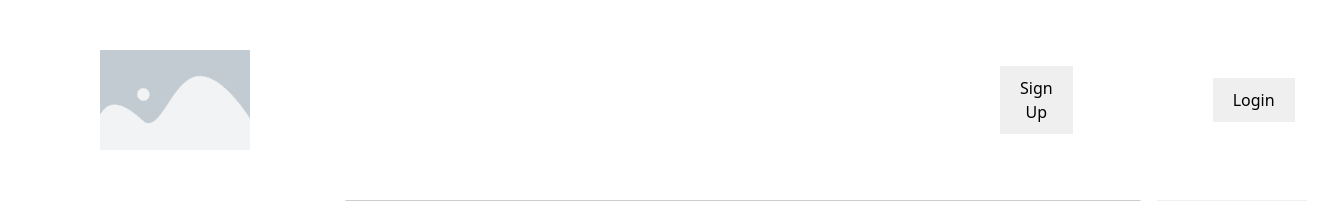
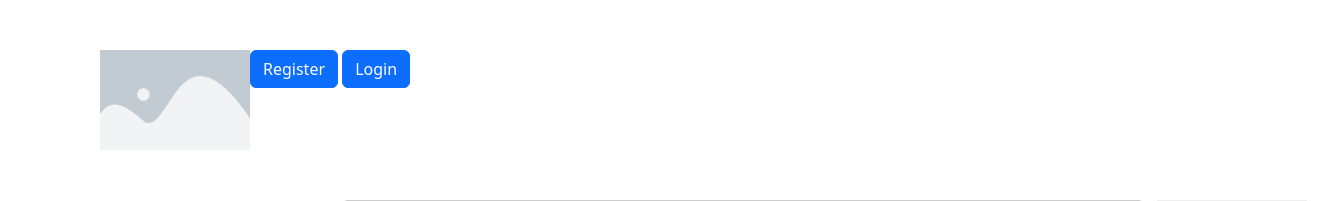
Before and after one commit to mathusathiru/destinations, a Flask app: page /search.html in a window 1320 px wide. Shown: the top 201 px of the page. Run offline with Flask 3, Linux system fonts and the light colour scheme; some libraries are stand-ins or nearby versions.

Commit message:
Update HTML pages

```diff
--- a/templates/layout.html
+++ b/templates/layout.html
@@ -13,17 +13,19 @@
 
     <div id="header">
         <a href="{{ url_for('home') }}"><img src="{{ image_url }}" alt="Logo" id="logo"></a>
-        <div id="button-container">
+        <div id="menu-buttons">
             {% if 'user_id' in session %}
-                <a href="{{ url_for('account') }}"><button id="btn-account">Account</button></a>
+                <a href="{{ url_for('account') }}" class="btn btn-primary" id="account-btn">Account</a>
             {% else %}
-                <a href="{{ url_for('register') }}"><button id="btn-signup">Sign Up</button></a>
-                <a href="{{ url_for('login_handler') }}"><button id="btn-login">Login</button></a>
+                <a href="{{ url_for('register') }}" class="btn btn-primary" id="register-btn">Register</a>
+                <a href="{{ url_for('login_handler') }}" class="btn btn-primary" id="login-btn">Login</a>
             {% endif %}
         </div>
     </div>
 
-    {% block content %}{% endblock %}
+
+    {% block content %}
+    {% endblock %}
 
     <footer>
         <p>© HotelHelp 2023</p>
--- a/templates/search.html
+++ b/templates/search.html
@@ -9,6 +9,7 @@
 {% endblock %}
 
 {% block content %}
+
 <div id="content-container">
     <form id="search-form" method="post" action="/search">
 
```
